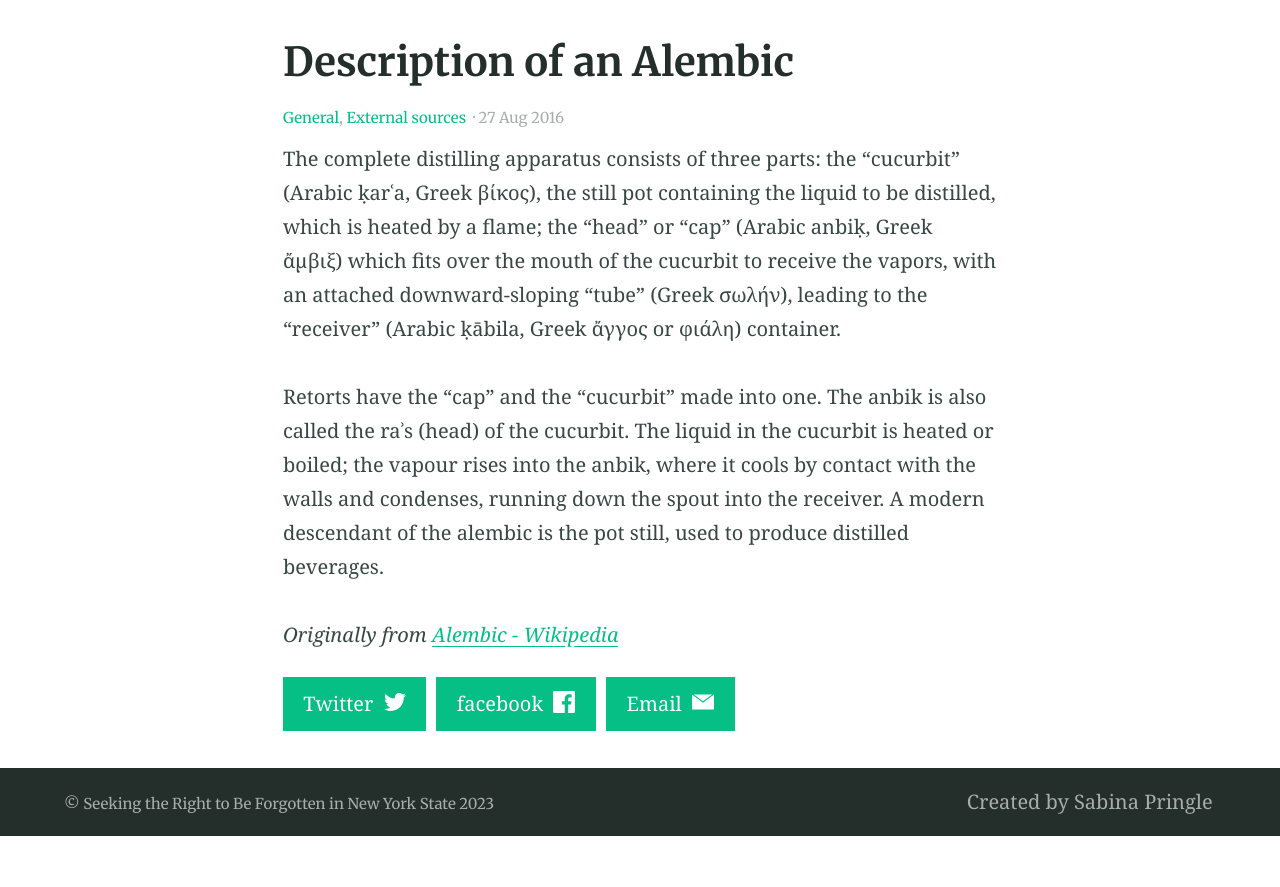
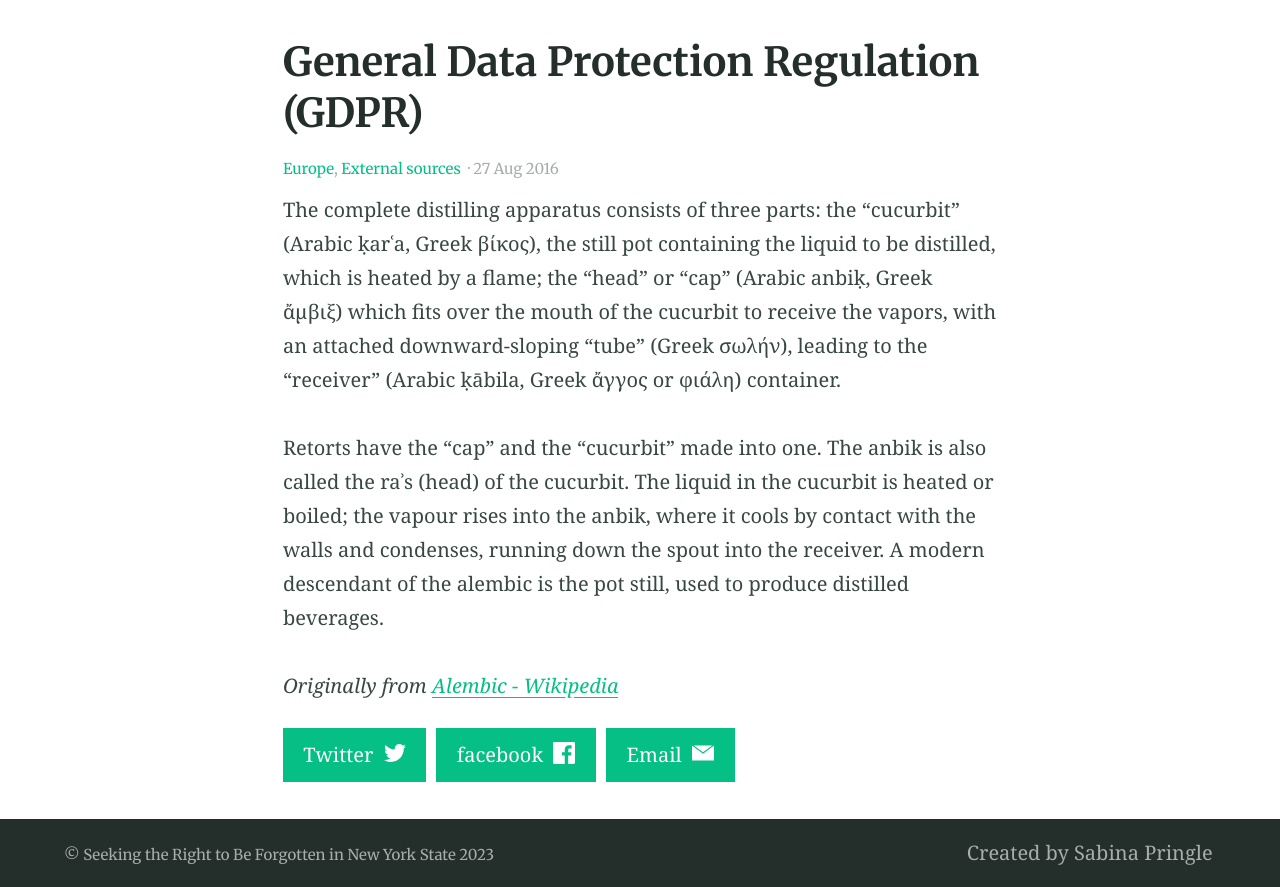
Before and after one commit to binipringle/right-to-be-forgotten-draft, a Jekyll site: the page built from _posts/2016-08-27-example-post-one.md, in a window 1280 px wide. Shown: the part 408-1295 px from the top of the page. Built offline with Jekyll 4.4.1, drawn with Linux system fonts in a browser that asks for light colours; before the commit the page ends 1244 px from its top, so only the background shows below that.

Commit message:
changed category general to europe in post one

```diff
--- a/_posts/2016-08-27-example-post-one.md
+++ b/_posts/2016-08-27-example-post-one.md
@@ -1,7 +1,7 @@
 ---
-title: Description of an Alembic
+title: General Data Protection Regulation (GDPR)
 categories:
-- General
+- Europe
 - External sources
 feature_image: "https://picsum.photos/2560/600?image=872"
 ---
```
